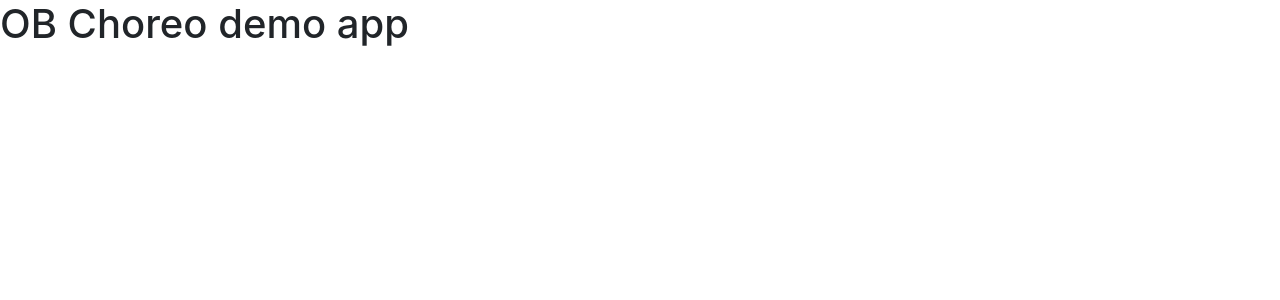
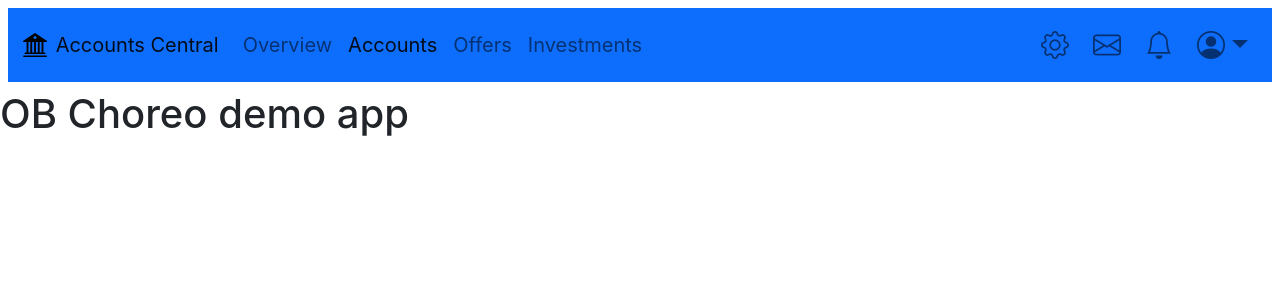
Before and after one commit to DivyaPremanantha/ob-choreo-demo-app, a React (Create React App) app: page / in a window 1280 px wide. Shown: the top 300 px of the page. Built offline with nearby package versions, Linux system fonts and the light colour scheme.

Commit message:
add common navbar

```diff
--- a/src/App.js
+++ b/src/App.js
@@ -1,7 +1,9 @@
+import { Navbar } from "./components/common/Navbar";
 
 function App() {
   return (
     <div className="App">
+      <Navbar username={"user 1"}></Navbar>
       <h1>OB Choreo demo app</h1>
     </div>
   );
--- /dev/null
+++ b/src/components/common/Navbar.js
@@ -0,0 +1,82 @@
+export const Navbar = ({ username }) => {
+  return (
+    <nav className="navbar navbar-expand-sm bg-primary m-2">
+      <div className="container-fluid">
+        <a className="navbar-brand" href="/">
+          <img
+            src="favicon.svg"
+            alt="Logo"
+            width="30"
+            height="24"
+            className="d-inline-block align-text-top"
+          />{" "}
+          Accounts Central
+        </a>
+        <div id="section-left" className="collapse navbar-collapse">
+          <ul className="navbar-nav fs-5">
+            <li className="nav-item">
+              <a className="nav-link" aria-current="page" href="/">
+                Overview
+              </a>
+            </li>
+
+            <li className="nav-item">
+              <a className="nav-link active" href="#">
+                Accounts
+              </a>
+            </li>
+
+            <li className="nav-item">
+              <a className="nav-link" href="#">
+                Offers
+              </a>
+            </li>
+
+            <li className="nav-item">
+              <a className="nav-link" href="#">
+                Investments
+              </a>
+            </li>
+          </ul>
+        </div>
+
+        <div id="section-right">
+          <ul className="navbar-nav fs-3">
+            <li className="nav-item mx-1">
+              <a className="nav-link bi bi-gear" href="#">
+              </a>
+            </li>
+
+            <li className="nav-item mx-1">
+              <a className="nav-link bi bi-envelope" href="#"></a>
+            </li>
+
+            <li className="nav-item mx-1">
+              <a className="nav-link bi bi-bell" href="#"></a>
+            </li>
+
+            <li className="nav-item dropdown-center mx-1">
+              <a
+                className="nav-link dropdown-toggle"
+                href="#"
+                role="button"
+                data-bs-toggle="dropdown"
+                aria-expanded="false"
+              >
+                <i className="bi bi-person-circle"></i>
+              </a>
+
+              <ul className="dropdown-menu">
+                <li>
+                  <a className="dropdown-item" href="#">Logout</a>
+                </li>
+              </ul>
+            </li>
+
+          </ul>
+        </div>
+
+      </div>
+    </nav>
+  );
+};
```
